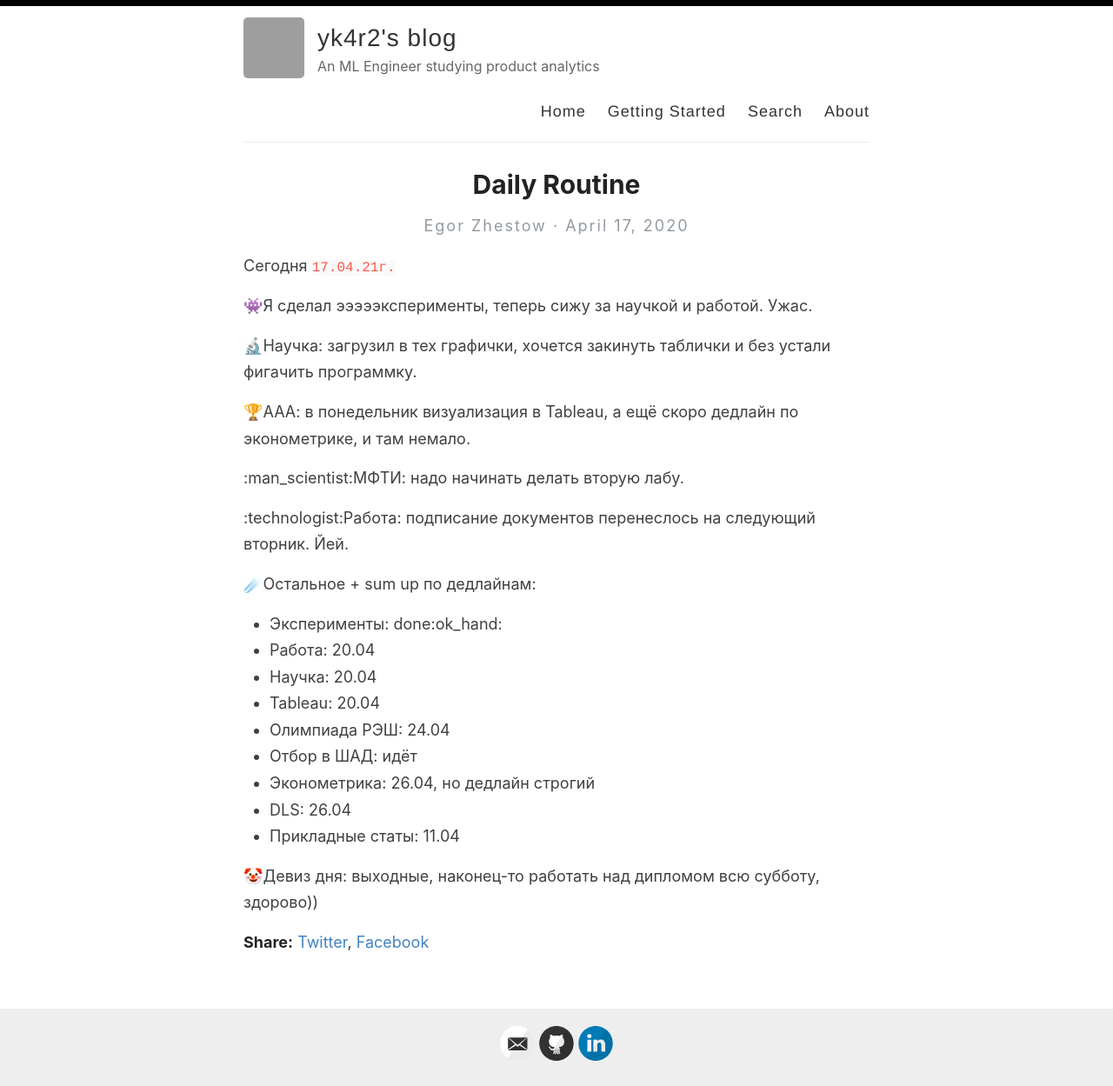
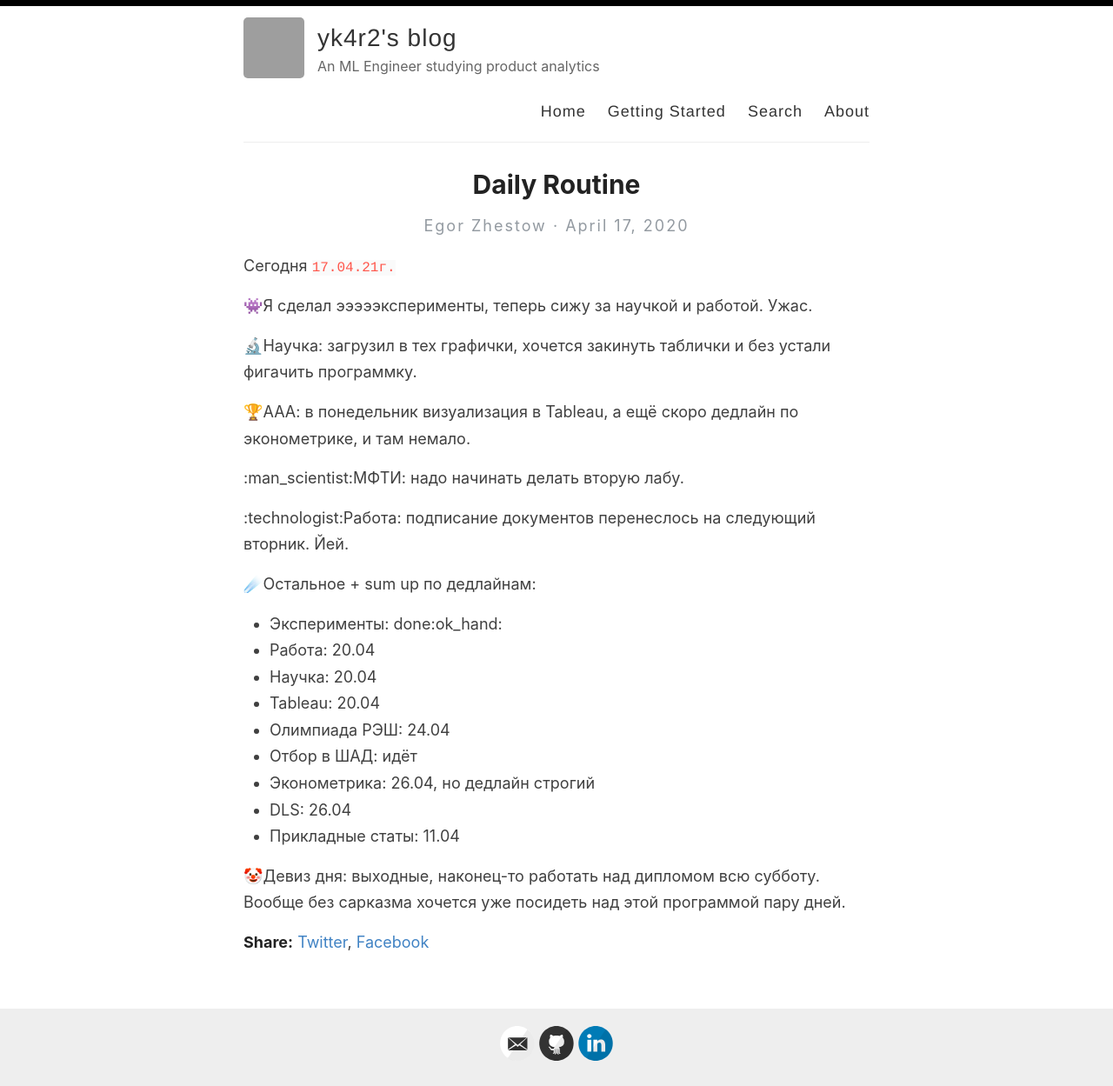
Before and after one commit to yk4r2/yk4r2.github.io, a Jekyll site: the page built from _posts/2020-4-17-daily-routine.md, in a window 1280 px wide. Shown: the whole page at 87% size. Built offline with Jekyll 4.4.1, drawn with Linux system fonts in a browser that asks for light colours; our own code applies the rules of GitHub Pages for plain Markdown files; grey boxes are pictures that could not be loaded.

Commit message:
updated daily routine

```diff
--- a/_posts/2020-4-17-daily-routine.md
+++ b/_posts/2020-4-17-daily-routine.md
@@ -21,4 +21,4 @@
 - DLS: 26.04
 - Прикладные статы: 11.04
 
-🤡Девиз дня: выходные, наконец-то работать над дипломом всю субботу, здорово))
+🤡Девиз дня: выходные, наконец-то работать над дипломом всю субботу. Вообще без сарказма хочется уже посидеть над этой программой пару дней.
```
